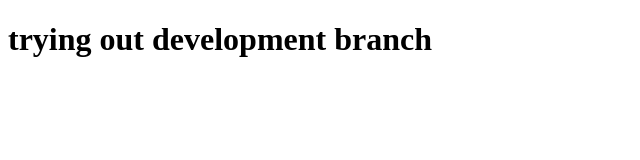
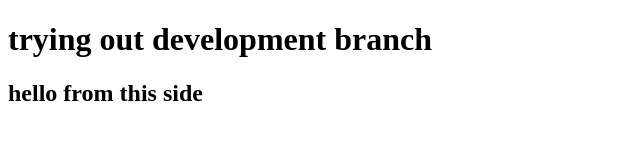
Before and after one commit to derajohnson/Git-Tutorial, a plain HTML site: page index.html in a window 1280 px wide. Shown: the whole page, without its empty margins (0-640 px from the left). Drawn offline with Linux system fonts and the light colour scheme.

Commit message:
Update index.html

```diff
--- a/index.html
+++ b/index.html
@@ -8,5 +8,6 @@
 </head>
 <body>
    <h1>trying out development branch</h1>
+    <h2>hello from this side</h2>
 </body>
 </html>
```
